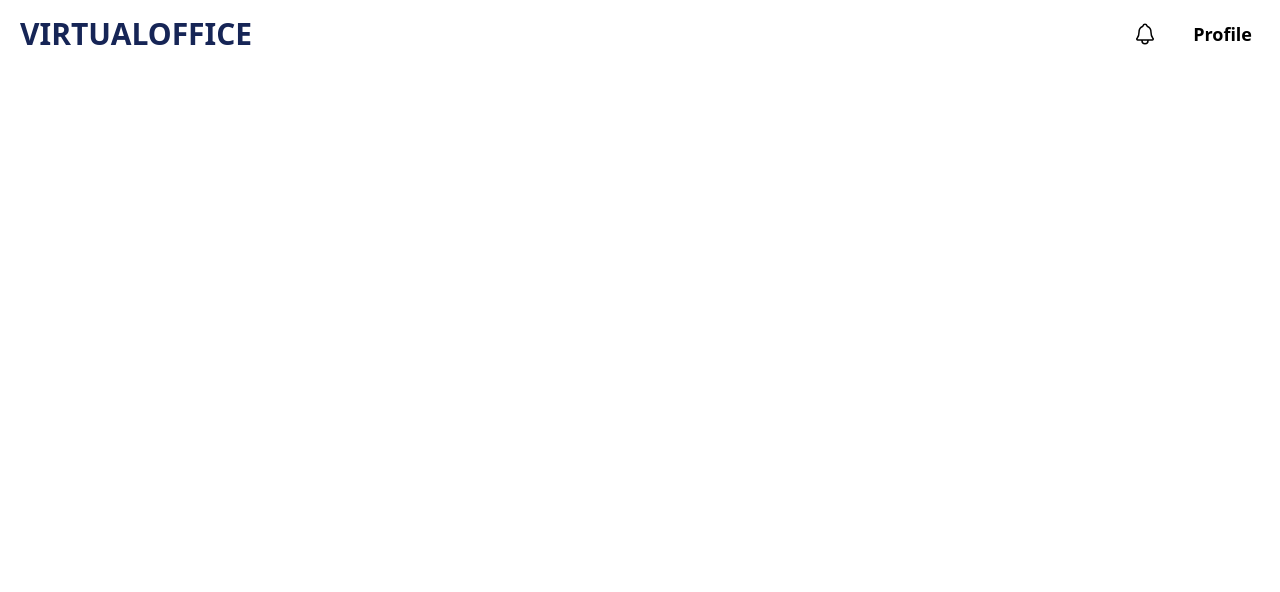
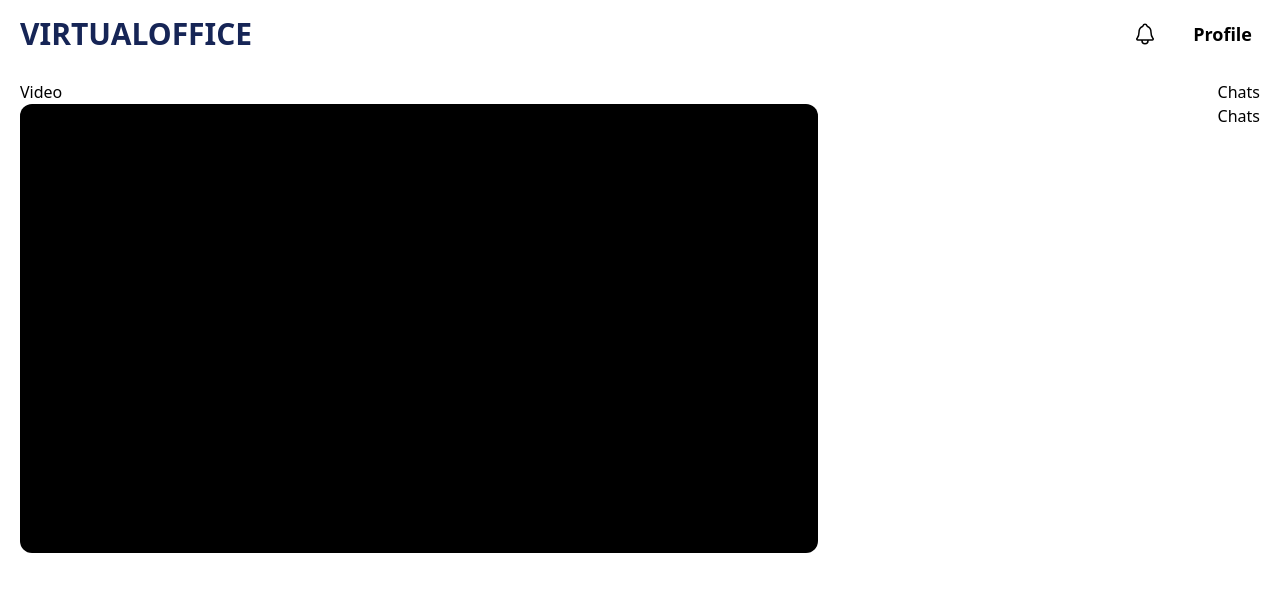
Before and after one commit to Swayanshu004/virtualoffice, a React (Vite) app: page /video in a window 1280 px wide. Shown: the top 592 px of the page. Built offline with nearby package versions, Linux system fonts and the light colour scheme.

Commit message:
add code-canvas

```diff
--- a/package.json
+++ b/package.json
@@ -10,17 +10,21 @@
     "preview": "vite preview"
   },
   "dependencies": {
+    "@monaco-editor/react": "^4.7.0",
     "@tailwindcss/vite": "^4.0.17",
     "react": "^19.0.0",
     "react-dom": "^19.0.0",
     "react-icons": "^5.5.0",
     "react-router-dom": "^7.4.1",
+    "simple-peer": "^9.11.1",
+    "socket.io-client": "^4.8.1",
     "tailwindcss": "^4.0.17"
   },
   "devDependencies": {
     "@eslint/js": "^9.21.0",
     "@types/react": "^19.0.10",
     "@types/react-dom": "^19.0.4",
+    "@types/simple-peer": "^9.11.8",
     "@vitejs/plugin-react": "^4.3.4",
     "eslint": "^9.21.0",
     "eslint-plugin-react-hooks": "^5.1.0",
--- a/src/App.tsx
+++ b/src/App.tsx
@@ -6,6 +6,8 @@ import Navbar from './components/Navbar';
 import Workspace from './components/Workspace';
 import Meetingroom from './components/Meetingroom';
 import Chill from './components/Chill';
+import Video from './components/Video';
+import CodeCanvas from './components/CodeCanvas';
 
 function App() {
 
@@ -19,6 +21,8 @@ function App() {
             <Route path="/workspace" element={<Workspace />} />
             <Route path="/meeting" element={<Meetingroom />} />
             <Route path="/chill" element={<Chill />} />
+            <Route path="/video" element={<Video />} />
+            <Route path="/code-canvas" element={<CodeCanvas />} />
           </Routes>
         </div>
       </BrowserRouter>
--- /dev/null
+++ b/src/components/Chats.tsx
@@ -0,0 +1,9 @@
+import React from 'react'
+
+function Chats() {
+  return (
+    <div>Chats</div>
+  )
+}
+
+export default Chats
--- /dev/null
+++ b/src/components/CodeCanvas.tsx
@@ -0,0 +1,47 @@
+import { useCallback, useEffect, useState } from "react";
+import { MdOutlineLightMode } from "react-icons/md";
+import { MdDarkMode } from "react-icons/md";
+import Editor from "@monaco-editor/react";
+
+function CodeCanvas() {
+    const [lightMode, setLightMode] = useState(false);
+    const [language, setLanguage] = useState('javascript')
+    const [code, setCode] = useState('// Start coding ...');
+    // console.log(code);
+
+
+  return (
+    <div className={`${lightMode ? "bg-blue-100" : "bg-neutral-900"} min-h-screen rounded-md`}>
+        <div className="flex items-center justify-between">
+            <div className="p-2 m-1">
+                <select
+                name="lang"
+                id="lang"
+                onChange={(e)=>setLanguage(e.target.value)}
+                className={`${lightMode ? "bg-blue-900" : "bg-neutral-700"} py-1 px-2 text-white cursor-pointer rounded-md`}>
+                    <option value="javascript">javascript</option>
+                    <option value="C">C</option>
+                    <option value="CPP">C++</option>
+                    <option value="Java">Java</option>
+                    <option value="Python">Python</option>
+                </select>
+            </div>
+            <button className="text-2xl p-2 m-1 rounded-lg bg-white hover:cursor-pointer" onClick={() => setLightMode(!lightMode)}>{lightMode ? <MdOutlineLightMode /> : <MdDarkMode />}</button>
+        </div>
+        <div className="">
+            <Editor
+                height="100vh"
+                language={language}
+                defaultValue={code}
+                theme={lightMode ? "light" : "vs-dark"}
+                value={code}
+                onChange={(value) => {
+                  setCode(value || "");
+                }}
+            />
+        </div>
+    </div>
+  )
+}
+
+export default CodeCanvas
--- /dev/null
+++ b/src/components/Video.tsx
@@ -0,0 +1,20 @@
+import React from 'react';
+import VideoCall from './VideoCall';
+import Chats from './Chats';
+
+function Video() {
+    return (
+        <div className='w-full flex flex-col lg:flex-row items-start justify-between'>
+            <div className='w-full'>
+                <h2>Video</h2>
+                <VideoCall />
+            </div>
+            <div>
+                <h2>Chats</h2>
+                <Chats />
+            </div>
+        </div>
+    );
+}
+
+export default Video;
--- /dev/null
+++ b/src/components/VideoCall.tsx
@@ -0,0 +1,11 @@
+import React from 'react'
+
+function VideoCall() {
+  return (
+    <div className='w-full'>
+        <div className='w-full lg:w-4/6 aspect-16/9 rounded-xl bg-black '></div>
+    </div>
+  )
+}
+
+export default VideoCall
```
Also changed, not shown: src/components/Navbar.tsx (+0 -20 lines), 1 other file (tests, documents, lock files or other folders).
